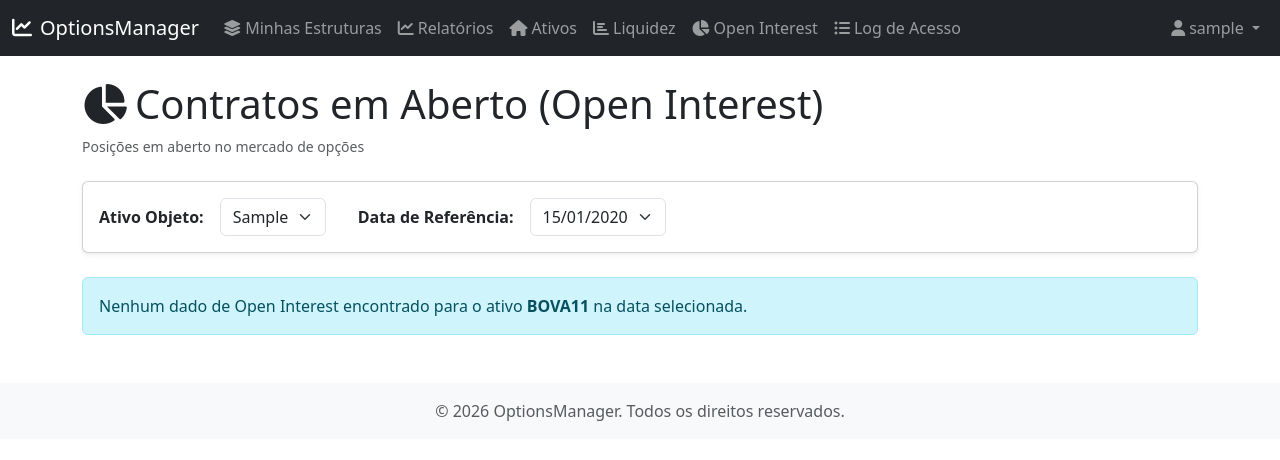
After one commit to gustavozeferino/OptionsManager, a Django app: page /consultar-open-interest/ in a window 1280 px wide. The commit adds this page. Shown: the top 460 px of the page. Run offline with Django 4.2, Linux system fonts and the light colour scheme; a user stored in the database is signed in; data comes from the database, SQL or seed files in the repository; tables that the repository leaves empty hold one stand-in row (values such as "Sample post"); some libraries are stand-ins or nearby versions.

Commit message:
implement core models and open interest data upload interface

```diff
--- a/core/models.py
+++ b/core/models.py
@@ -245,3 +245,32 @@ class HistoricoPreco(models.Model):
 
     def __str__(self):
         return f"{self.ativo.ticker} - {self.data_pregao}"
+
+class OpenInterest(models.Model):
+    ativo = models.ForeignKey(AtivoB3, on_delete=models.CASCADE, related_name='open_interests')
+    data_referencia = models.DateField()
+    ticker = models.CharField(max_length=50)
+    ativo_objeto = models.CharField(max_length=50)
+    codigo_expiracao = models.CharField(max_length=20, blank=True, null=True)
+    segmento = models.CharField(max_length=50, blank=True, null=True)
+    contratos_em_aberto = models.IntegerField(default=0)
+    variacao_contratos = models.IntegerField(default=0)
+    id_distribuicao = models.CharField(max_length=20, blank=True, null=True)
+    quantidade_coberta = models.IntegerField(default=0)
+    total_bloqueadas = models.IntegerField(default=0)
+    quantidade_descoberta = models.IntegerField(default=0)
+    total_posicoes = models.IntegerField(default=0)
+    quantidade_tomadores = models.IntegerField(default=0)
+    quantidade_doadores = models.IntegerField(default=0)
+    quantidade_atual = models.IntegerField(default=0)
+    contratos_travados = models.IntegerField(default=0)
+    contratos_transferencia = models.IntegerField(default=0)
+    preco_termo = models.DecimalField(max_digits=10, decimal_places=2, null=True, blank=True)
+
+    class Meta:
+        unique_together = ('ativo', 'data_referencia')
+        verbose_name = "Open Interest"
+        verbose_name_plural = "Open Interests"
+
+    def __str__(self):
+        return f"{self.ticker} - {self.data_referencia}"
--- a/core/urls.py
+++ b/core/urls.py
@@ -15,4 +15,6 @@ urlpatterns = [
     path('recalcular-estruturas/', views.recalcular_estruturas, name='recalcular_estruturas'),
     path('liquidez-vencimentos/', views.liquidez_vencimentos, name='liquidez_vencimentos'),
     path('ativo/<str:ticker>/', views.detalhe_ativo, name='detalhe_ativo'),
+    path('upload-open-interest/', views.upload_open_interest, name='upload_open_interest'),
+    path('consultar-open-interest/', views.consultar_open_interest, name='consultar_open_interest'),
 ]
--- a/core/views.py
+++ b/core/views.py
@@ -897,3 +897,77 @@ def liquidez_vencimentos(request):
     }
 
     return render(request, 'core/liquidez_vencimentos.html', context)
+
+from .models import OpenInterest
+from .services import processar_csv_open_interest
+
+@user_passes_test(apenas_admin)
+def upload_open_interest(request):
+    if request.method == 'POST' and request.FILES.getlist('arquivo_csv'):
+        files = request.FILES.getlist('arquivo_csv')
+        total_novos = 0
+        total_atualizados = 0
+        todos_erros = []
+
+        start_time = time.time()
+        for file in files:
+            print(f"[*] Processando Open Interest: {file.name}")
+            content = file.read()
+            stats = processar_csv_open_interest(content, file.name)
+            total_novos += stats['novos']
+            total_atualizados += stats['atualizados']
+            if stats['erros']:
+                todos_erros.append(f"Erros em {file.name}: {len(stats['erros'])} problemas (ex: {stats['erros'][0]})")
+
+            HistoricoImportacao.objects.create(
+                tipo_importacao='Open Interest',
+                arquivo_nome=file.name,
+                novos=stats['novos'],
+                atualizados=stats['atualizados'],
+                sem_alteracao=0,
+                detalhes=stats['erros']
+            )
+
+        end_time = time.time()
+        if todos_erros:
+            for erro in todos_erros:
+                messages.warning(request, erro)
+
+        messages.success(request, f"Processamento concluído em {end_time - start_time:.2f}s! Novos: {total_novos}, Atualizados: {total_atualizados}.")
+        return redirect('core:upload_open_interest')
+
+    return render(request, 'core/upload_open_interest.html')
+
+@user_passes_test(apenas_admin)
+def consultar_open_interest(request):
+    ticker_filtro = request.GET.get('ticker', 'BOVA11')
+    data_filtro_str = request.GET.get('data', None)
+
+    ativos_monitorados = AtivoMonitorado.objects.filter(ativo_no_dashboard=True).order_by('ticker')
+
+    datas_disponiveis = OpenInterest.objects.values_list('data_referencia', flat=True).distinct().order_by('-data_referencia')
+
+    if data_filtro_str:
+        try:
+            data_filtro = datetime.datetime.strptime(data_filtro_str, '%Y-%m-%d').date()
+        except ValueError:
+            data_filtro = datas_disponiveis.first() if datas_disponiveis else None
+    else:
+        data_filtro = datas_disponiveis.first() if datas_disponiveis else None
+
+    dados_oi = []
+    if data_filtro:
+        dados_oi = OpenInterest.objects.filter(
+            ativo_objeto=ticker_filtro,
+            data_referencia=data_filtro
+        ).select_related('ativo').order_by('ativo__preco_exercicio', 'codigo_expiracao')
+
+    context = {
+        'ativos_monitorados': ativos_monitorados,
+        'ticker_filtro': ticker_filtro,
+        'datas_disponiveis': datas_disponiveis,
+        'data_filtro': data_filtro,
+        'dados_oi': dados_oi,
+        'empty': not bool(dados_oi),
+    }
+    return render(request, 'core/open_interest.html', context)
--- a/templates/base.html
+++ b/templates/base.html
@@ -55,6 +55,11 @@
                     <li class="nav-item">
                         <a class="nav-link" href="{% url 'core:liquidez_vencimentos' %}">
                             <i class="fas fa-chart-bar me-1"></i>Liquidez
+                        </a>
+                    </li>
+                    <li class="nav-item">
+                        <a class="nav-link" href="{% url 'core:consultar_open_interest' %}">
+                            <i class="fas fa-chart-pie me-1"></i>Open Interest
                         </a>
                     </li>
                     <li class="nav-item">
--- /dev/null
+++ b/templates/core/open_interest.html
@@ -0,0 +1,87 @@
+{% extends 'base.html' %}
+
+{% block title %}Open Interest - OptionsManager{% endblock %}
+
+{% block content %}
+<div class="d-flex justify-content-between align-items-center mb-4">
+    <div>
+        <h1><i class="fas fa-chart-pie me-2"></i>Contratos em Aberto (Open Interest)</h1>
+        <p class="text-muted small mb-0">Posições em aberto no mercado de opções</p>
+    </div>
+</div>
+
+<div class="card shadow-sm mb-4">
+    <div class="card-body">
+        <form method="get" class="row g-3 align-items-center">
+            <div class="col-auto">
+                <label class="fw-bold mb-0">Ativo Objeto:</label>
+            </div>
+            <div class="col-auto">
+                <select name="ticker" class="form-select" onchange="this.form.submit()">
+                    {% for am in ativos_monitorados %}
+                    <option value="{{ am.ticker }}" {% if ticker_filtro == am.ticker %}selected{% endif %}>{{ am.ticker }}</option>
+                    {% endfor %}
+                </select>
+            </div>
+            <div class="col-auto">
+                <label class="fw-bold mb-0 ms-3">Data de Referência:</label>
+            </div>
+            <div class="col-auto">
+                <select name="data" class="form-select" onchange="this.form.submit()">
+                    {% for d in datas_disponiveis %}
+                    <option value="{{ d|date:'Y-m-d' }}" {% if data_filtro|date:'Y-m-d' == d|date:'Y-m-d' %}selected{% endif %}>{{ d|date:'d/m/Y' }}</option>
+                    {% empty %}
+                    <option value="">Sem dados importados</option>
+                    {% endfor %}
+                </select>
+            </div>
+        </form>
+    </div>
+</div>
+
+{% if empty %}
+<div class="alert alert-info">
+    Nenhum dado de Open Interest encontrado para o ativo <strong>{{ ticker_filtro }}</strong> na data selecionada.
+</div>
+{% else %}
+
+<div class="card shadow-sm">
+    <div class="card-header bg-dark text-white fw-bold">
+        <i class="fas fa-table me-2"></i>Tabela de Contratos em Aberto - {{ ticker_filtro }} ({{ data_filtro|date:'d/m/Y' }})
+    </div>
+    <div class="card-body p-0">
+        <div class="table-responsive">
+            <table class="table table-hover table-striped align-middle mb-0">
+                <thead class="table-light">
+                    <tr>
+                        <th>Opção</th>
+                        <th>Tipo</th>
+                        <th class="text-end">Strike</th>
+                        <th class="text-center">Vencimento</th>
+                        <th class="text-end">Coberta</th>
+                        <th class="text-end">Descoberta</th>
+                        <th class="text-end">Bloqueada</th>
+                        <th class="text-end text-primary fw-bold">Total Posições</th>
+                    </tr>
+                </thead>
+                <tbody>
+                    {% for oi in dados_oi %}
+                    <tr>
+                        <td><strong>{{ oi.ticker }}</strong></td>
+                        <td>{{ oi.ativo.tipo_opcao|default:"-" }}</td>
+                        <td class="text-end text-muted small">R$ {{ oi.ativo.preco_exercicio|floatformat:2|default:"0,00" }}</td>
+                        <td class="text-center">{{ oi.ativo.data_expiracao|date:'d/m/Y'|default:"-" }}</td>
+                        <td class="text-end">{{ oi.quantidade_coberta }}</td>
+                        <td class="text-end">{{ oi.quantidade_descoberta }}</td>
+                        <td class="text-end">{{ oi.total_bloqueadas }}</td>
+                        <td class="text-end text-primary fw-bold">{{ oi.total_posicoes }}</td>
+                    </tr>
+                    {% endfor %}
+                </tbody>
+            </table>
+        </div>
+    </div>
+</div>
+
+{% endif %}
+{% endblock %}
```
Also changed, not shown: core/services.py (+155 -0 lines), templates/core/home.html (+8 -3 lines), templates/core/upload_open_interest.html (added, +50 -0 lines).
